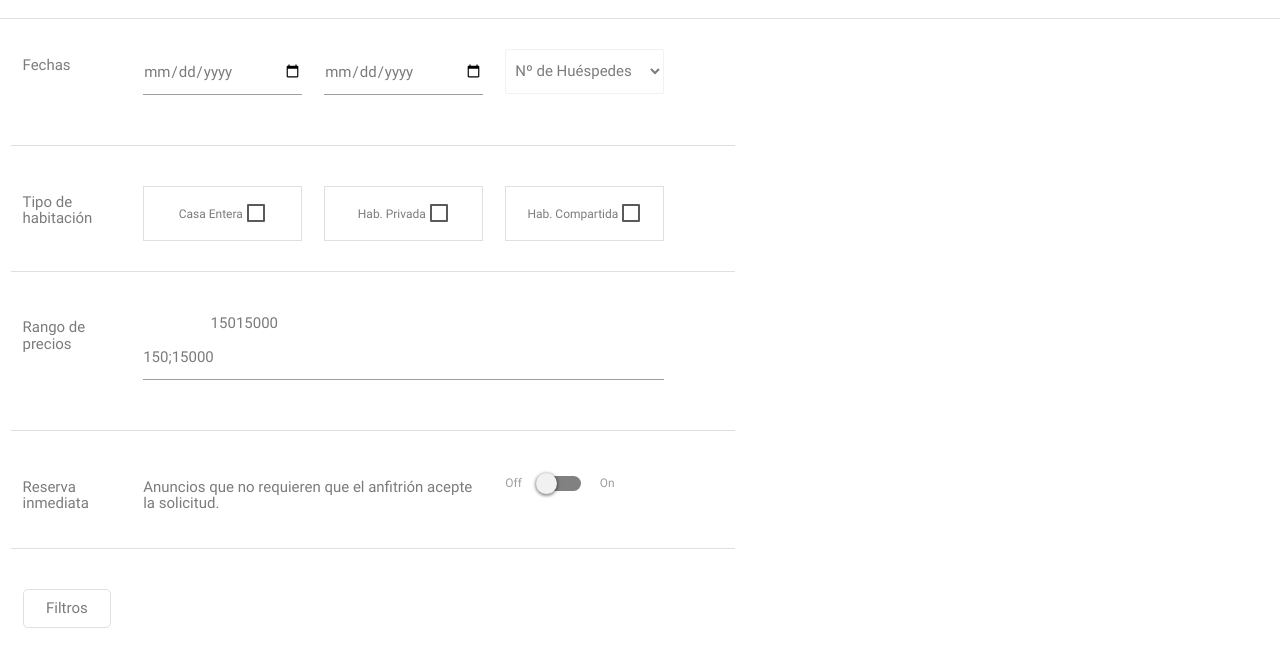
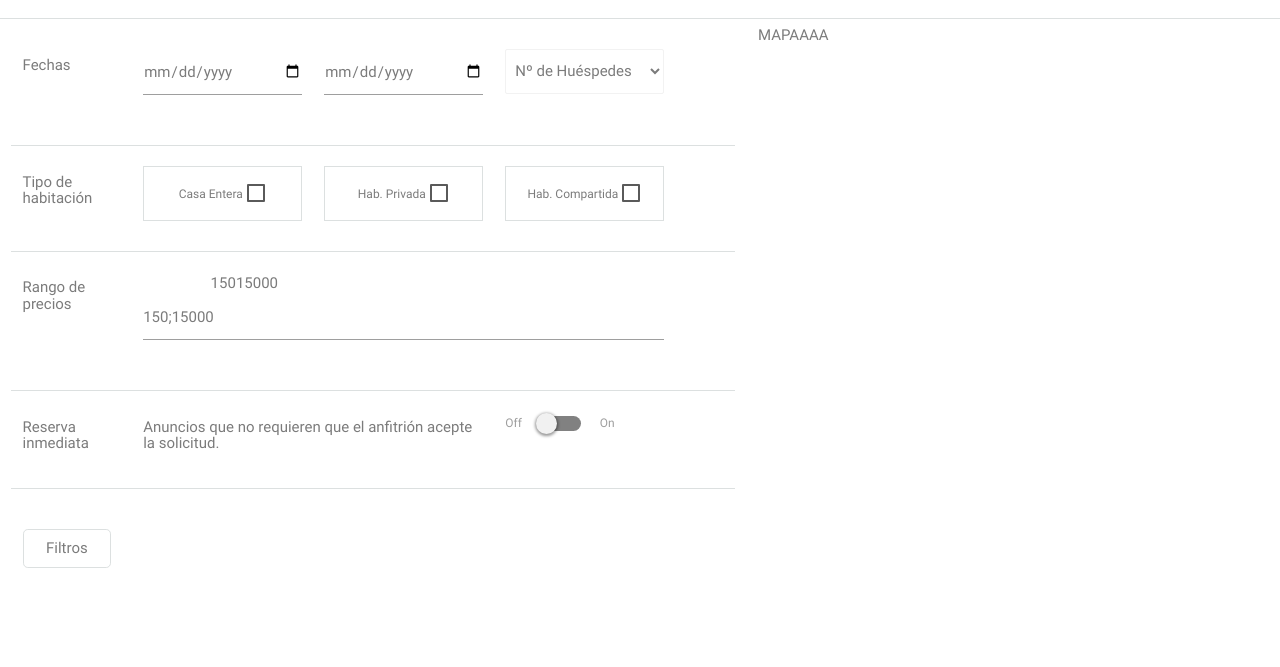
Before and after one commit to gvillablanca/proyecto-airbnb, a website: page busqueda.html in a window 1280 px wide. Shown: the part 45-712 px from the top of the page. Drawn offline with nearby package versions, Linux system fonts and the light colour scheme; files that its build step writes are made by us from their sources; files whose address does not match are found by name.

Commit message:
fixed rows and columns

```diff
--- a/busqueda.html
+++ b/busqueda.html
@@ -52,11 +52,8 @@
             </select>
           </div>
         </div>
-      </div>
-    </div>
+
         <!-- SELECCION TIPO DE HABITACION -->
-    <div class="row">
-      <div class="col m7">
         <div class="row seleccion">
           <div class="col m2 ">
             <h6>Tipo de habitación</h6>
@@ -92,12 +89,8 @@
             </div>
           </div>
         </div>
-      </div>
-    </div>
+        <!-- RANGO DE PRECIOS -->
 
-    <!-- RANGO DE PRECIOS -->
-    <div class="row">
-      <div class="col m7">
         <div class="row seleccion">
           <div class="col m2 ">
             <h6>Rango de precios</h6>
@@ -108,11 +101,8 @@
             </div>
           </div>
         </div>
-      </div>
-    </div>
+
         <!-- RESERVA -->
-    <div class="row">
-      <div class="col m7">
         <div class="row seleccion">
           <div class="col m2">
             <h6>Reserva inmediata</h6>
@@ -132,6 +122,13 @@
           </div>
         </div>
       </div>
+
+      <!-- ACA VA EL MAPA -->
+      <div class="col m5">
+        <h6>MAPAAAA</h6>
+      </div>
+      <!-- FIN MAPA -->
+
     </div>
   </section>
 
@@ -395,7 +392,10 @@
        </div>
      </div>
    </div>
+ </div>
 </section>
+
+
 
 <script type="text/javascript" src="node_modules/jquery/dist/jquery.js"></script>
 <script src="https://cdnjs.cloudflare.com/ajax/libs/materialize/0.97.8/js/materialize.min.js"></script>
```
Lines whose indentation alone changed are shown as unchanged.
